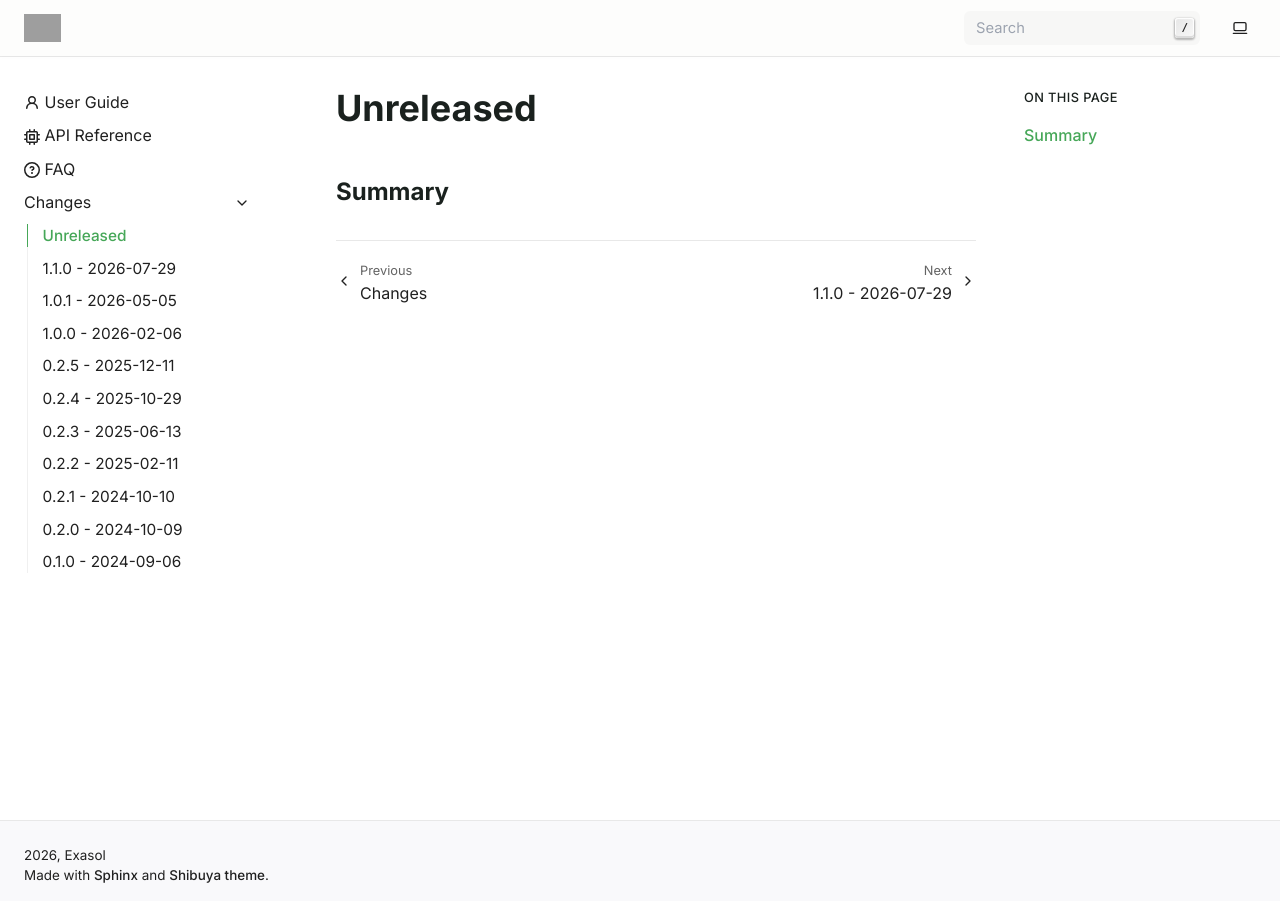
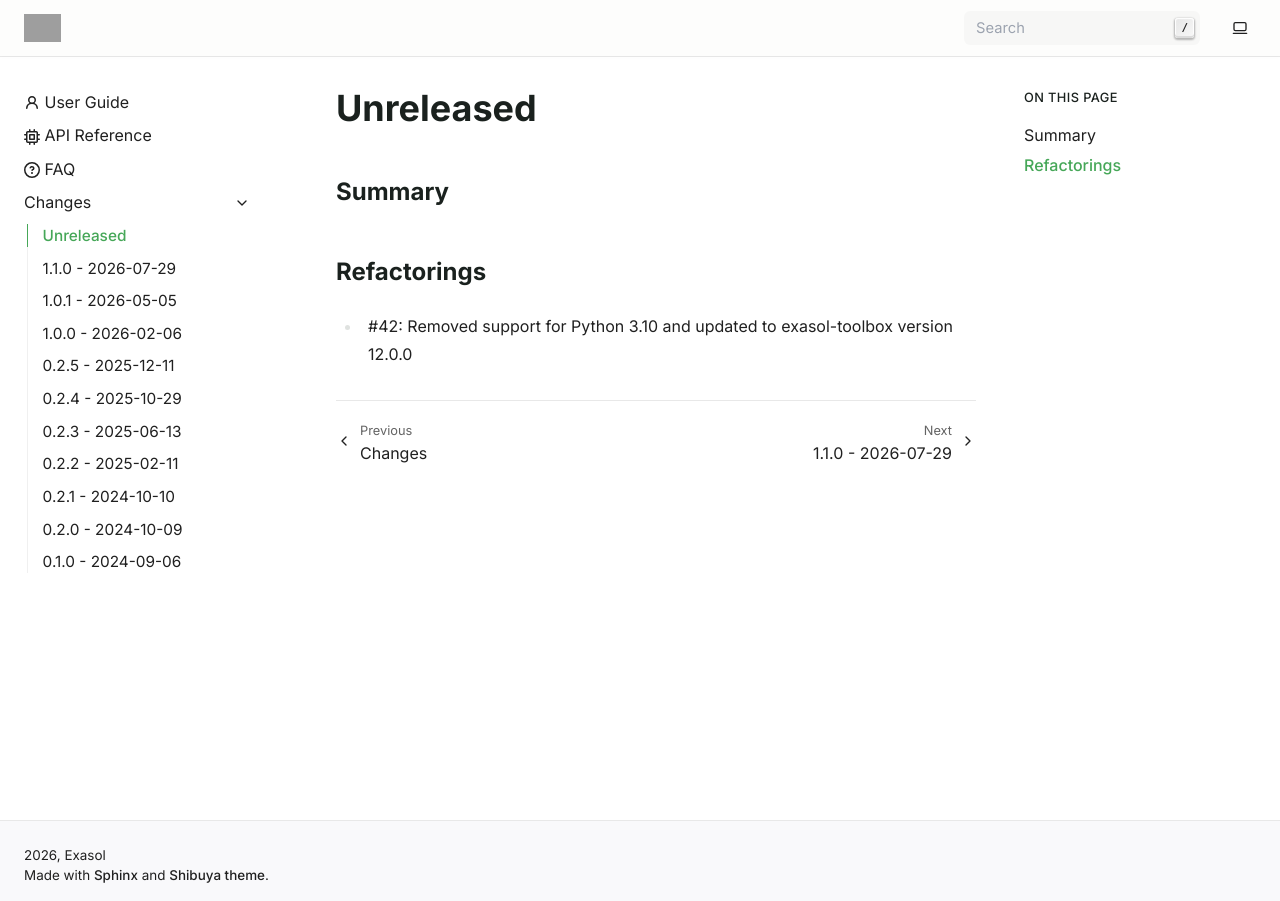
Before and after one commit to exasol/pytest-extension, a Sphinx documentation site: the page built from doc/changes/unreleased.md, in a window 1280 px wide. Built offline with Sphinx 7.4.7, drawn with Linux system fonts in a browser that asks for light colours; pages that are not in the unit, such as notebooks, are missing from menus; grey boxes are pictures that could not be loaded.

Commit message:
Add changelog entry

```diff
--- a/doc/changes/unreleased.md
+++ b/doc/changes/unreleased.md
@@ -1,3 +1,7 @@
 # Unreleased
 
 ## Summary
+
+## Refactorings
+
+* #42: Removed support for Python 3.10 and updated to exasol-toolbox version 12.0.0
```
